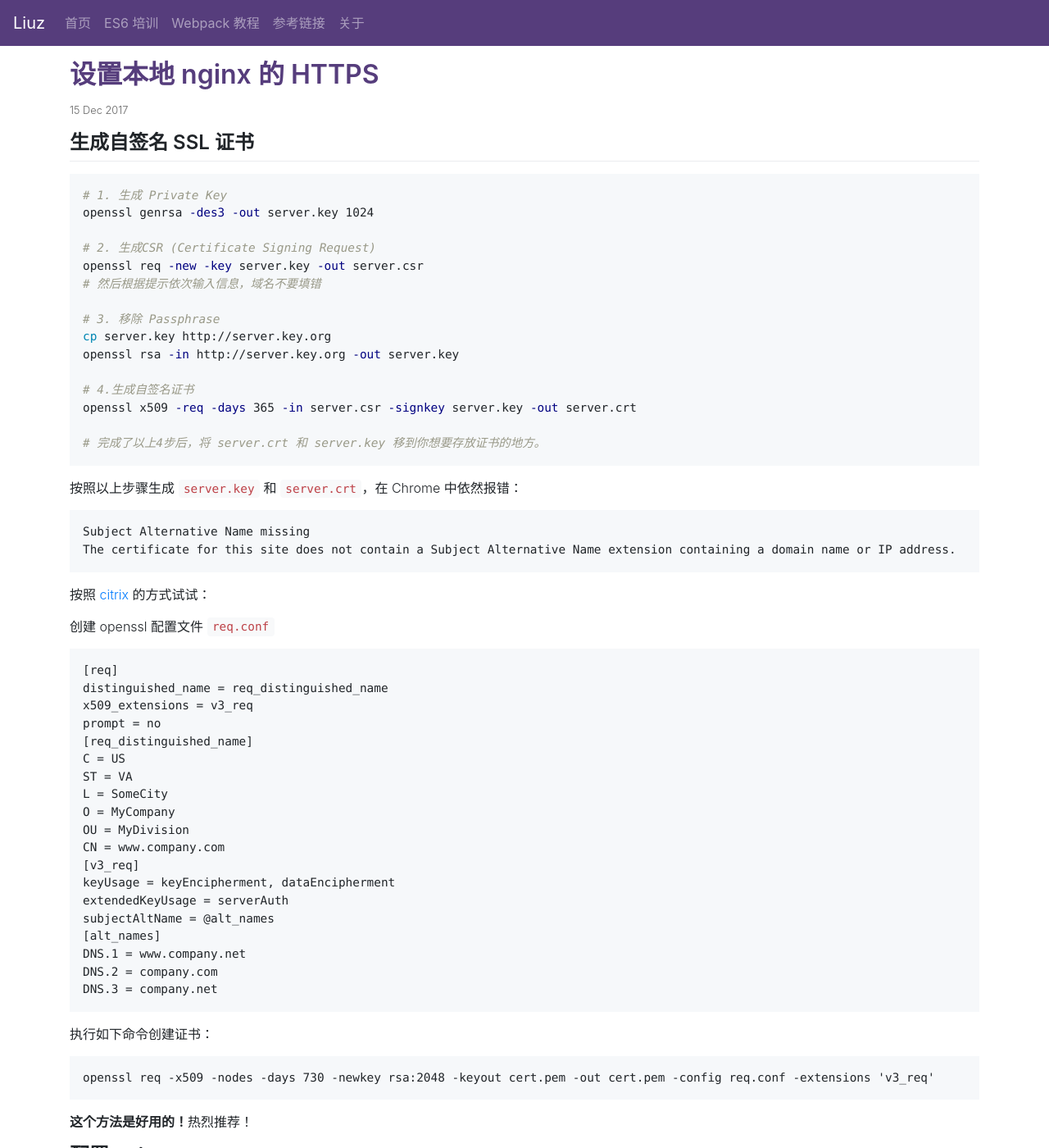
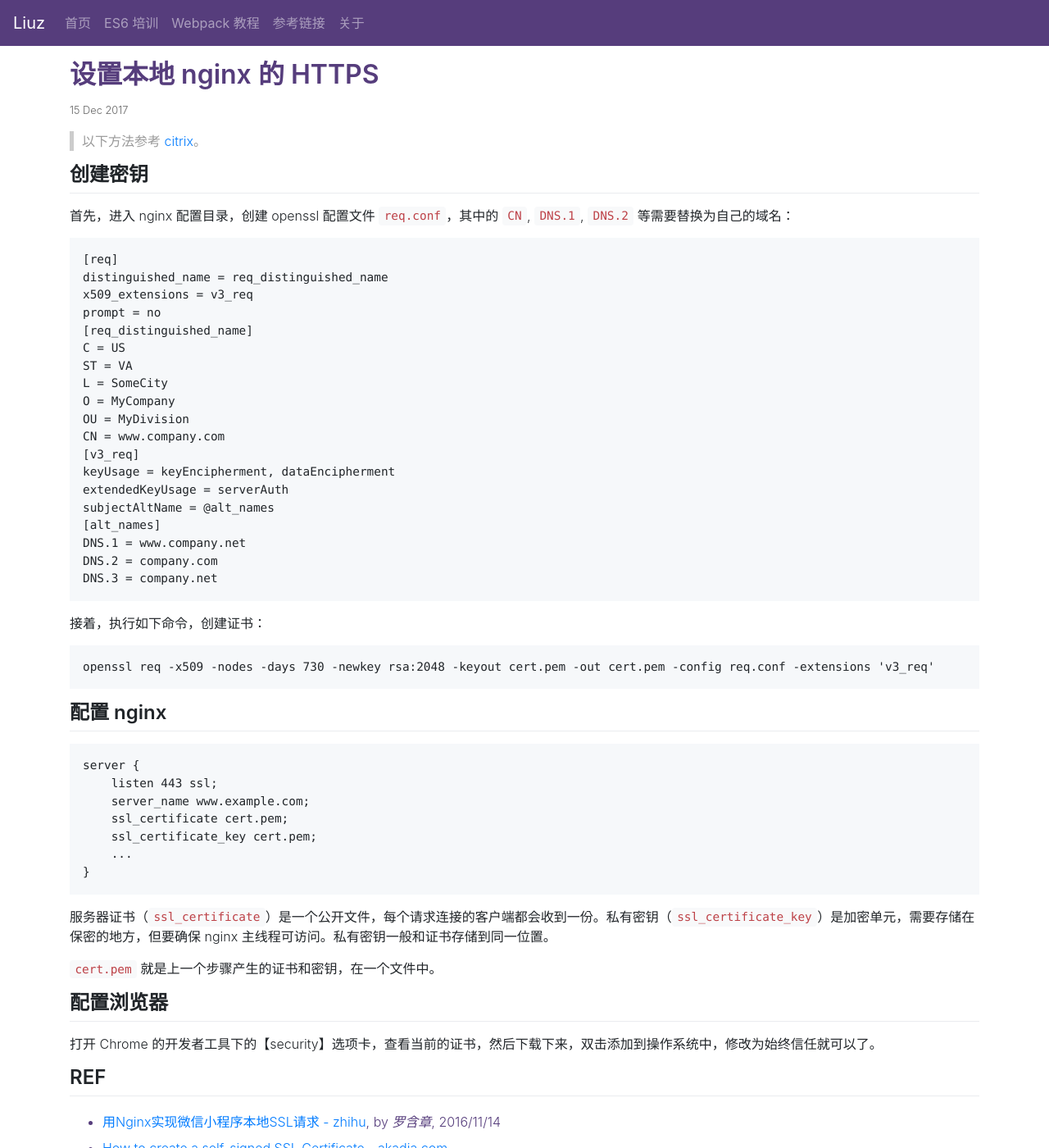
Before and after one commit to liuzhuan/liuzhuan.github.io, a Jekyll site: the page built from _posts/2017-12-15-setup-local-https.md, in a window 1280 px wide and 1400 px high. Shown: the whole window at 82% size. Built offline with Jekyll 4.4.1, drawn with Linux system fonts in a browser that asks for light colours; nearby versions of some CDN libraries.

Commit message:
updating local https content

````diff
--- a/_posts/2017-12-15-setup-local-https.md
+++ b/_posts/2017-12-15-setup-local-https.md
@@ -3,36 +3,11 @@ layout: post
 title: 设置本地 nginx 的 HTTPS
 ---
 
-## 生成自签名 SSL 证书
+> 以下方法参考 [citrix][self-signed-san]。
 
-```sh
-# 1. 生成 Private Key
-openssl genrsa -des3 -out server.key 1024
+## 创建密钥
 
-# 2. 生成CSR (Certificate Signing Request)
-openssl req -new -key server.key -out server.csr
-# 然后根据提示依次输入信息，域名不要填错
-
-# 3. 移除 Passphrase
-cp server.key http://server.key.org
-openssl rsa -in http://server.key.org -out server.key
-
-# 4.生成自签名证书
-openssl x509 -req -days 365 -in server.csr -signkey server.key -out server.crt
-
-# 完成了以上4步后，将 server.crt 和 server.key 移到你想要存放证书的地方。
-```
-
-按照以上步骤生成 `server.key` 和 `server.crt`，在 Chrome 中依然报错：
-
-```
-Subject Alternative Name missing
-The certificate for this site does not contain a Subject Alternative Name extension containing a domain name or IP address.
-```
-
-按照 [citrix][self-signed-san] 的方式试试：
-
-创建 openssl 配置文件 `req.conf`
+首先，进入 nginx 配置目录，创建 openssl 配置文件 `req.conf`，其中的 `CN`, `DNS.1`, `DNS.2` 等需要替换为自己的域名：
 
 ```
 [req]
@@ -56,13 +31,11 @@ DNS.2 = company.com
 DNS.3 = company.net
 ```
 
-执行如下命令创建证书：
+接着，执行如下命令，创建证书：
 
 ```
 openssl req -x509 -nodes -days 730 -newkey rsa:2048 -keyout cert.pem -out cert.pem -config req.conf -extensions 'v3_req'
 ```
-
-**这个方法是好用的！**热烈推荐！
 
 ## 配置 nginx
 
````
